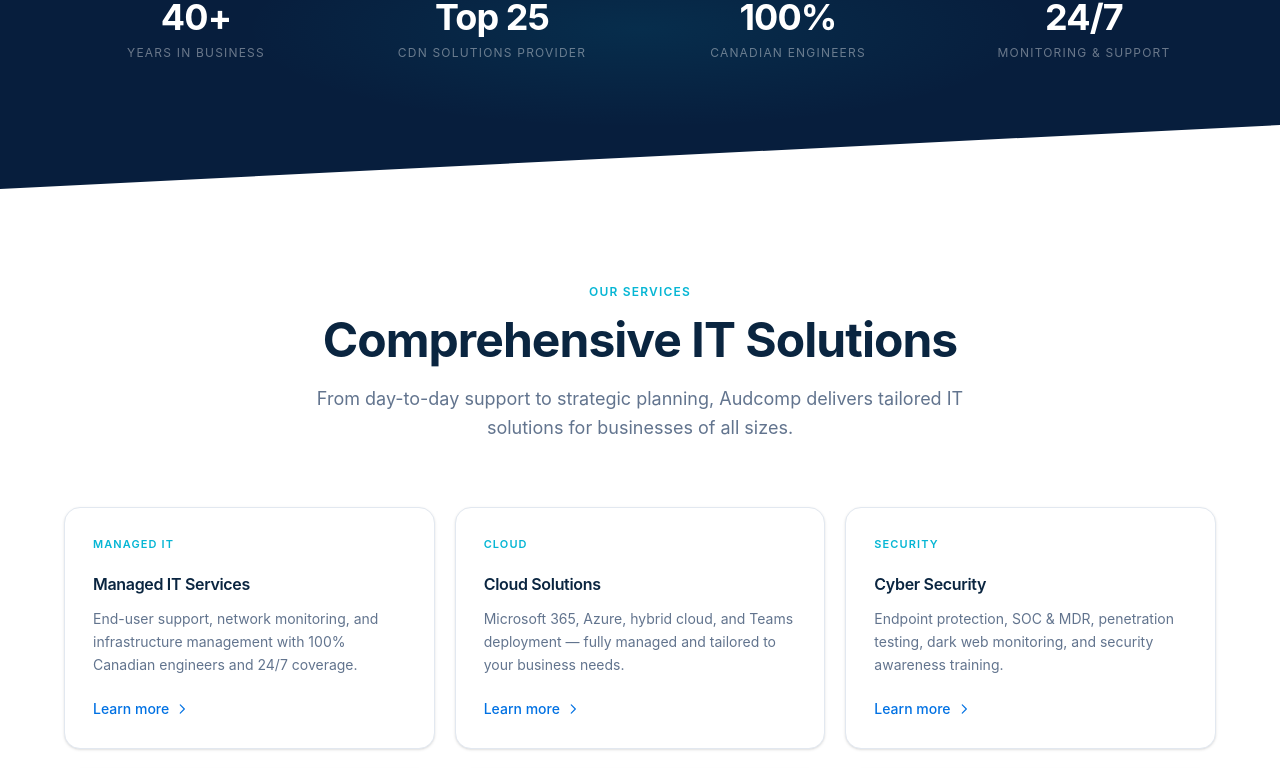
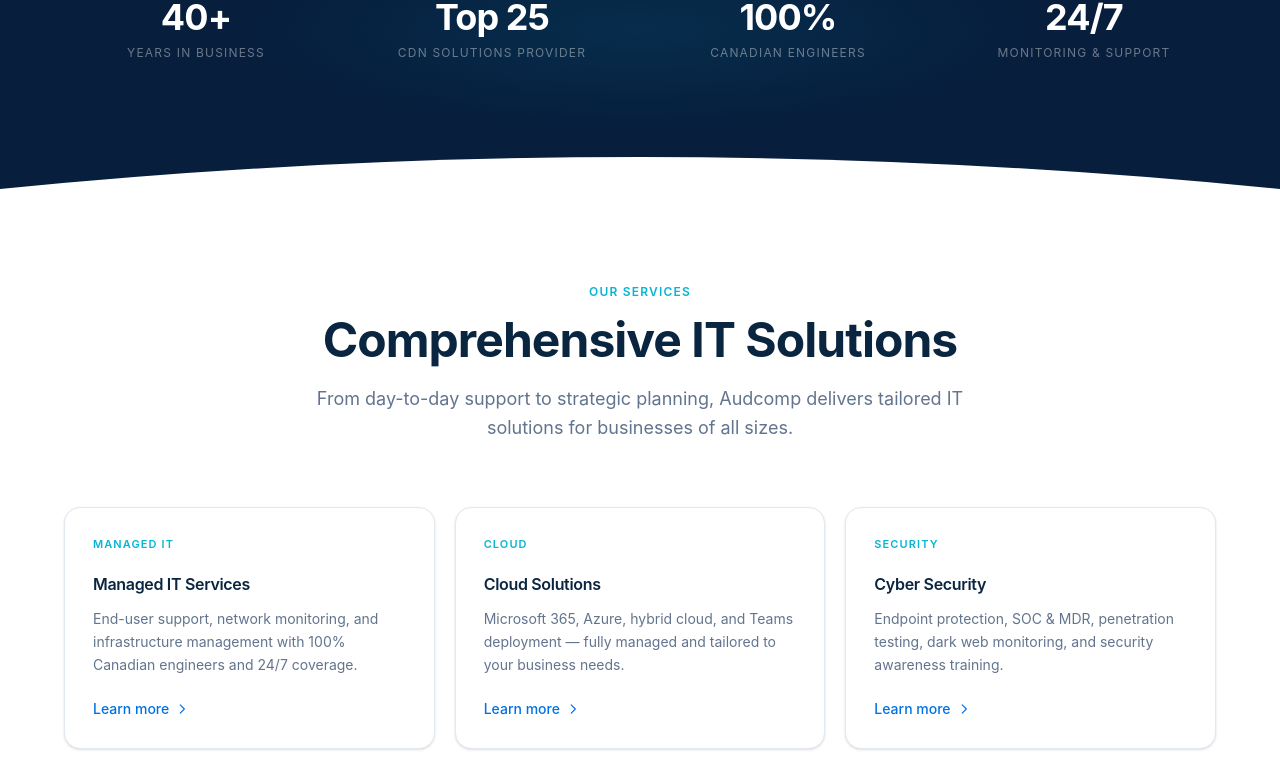
Before and after one commit to audcomp-ai/WWW, a Next.js app: page / in a window 1280 px wide. Shown: the part 860-1628 px from the top of the page. Built offline with nearby package versions, Linux system fonts and the light colour scheme.

Commit message:
Replace diagonal section dividers with smooth curved wave transitions

```diff
--- a/components/SectionAngle.tsx
+++ b/components/SectionAngle.tsx
@@ -1,12 +1,12 @@
-// Angled SVG divider between sections.
-// Place between two sections to create a diagonal edge.
+// Curved wave divider between sections.
+// Replaces sharp diagonal cuts with smooth rounded arches/waves.
 // "from" = color of the section above, "to" = color of the section below.
-// flip: false = angle slopes up-left to down-right; true = mirror image.
+// flip: false = arch (dome rises up); true = valley (dips down in center).
 export function SectionAngle({
   from,
   to,
   flip = false,
-  height = 72,
+  height = 80,
 }: {
   from: string;
   to: string;
@@ -23,9 +23,17 @@ export function SectionAngle({
     >
       <rect width="1440" height={height} fill={from} />
       {flip ? (
-        <polygon points={`0,0 1440,${height} 0,${height}`} fill={to} />
+        // Valley: "to" fills from a downward-curving V at the top to the bottom
+        <path
+          d={`M0,0 Q720,${height} 1440,0 L1440,${height} L0,${height} Z`}
+          fill={to}
+        />
       ) : (
-        <polygon points={`1440,0 1440,${height} 0,${height}`} fill={to} />
+        // Arch: "to" fills an arch/dome shape peaking at the center top
+        <path
+          d={`M0,${height} Q720,0 1440,${height} Z`}
+          fill={to}
+        />
       )}
     </svg>
   );
```
